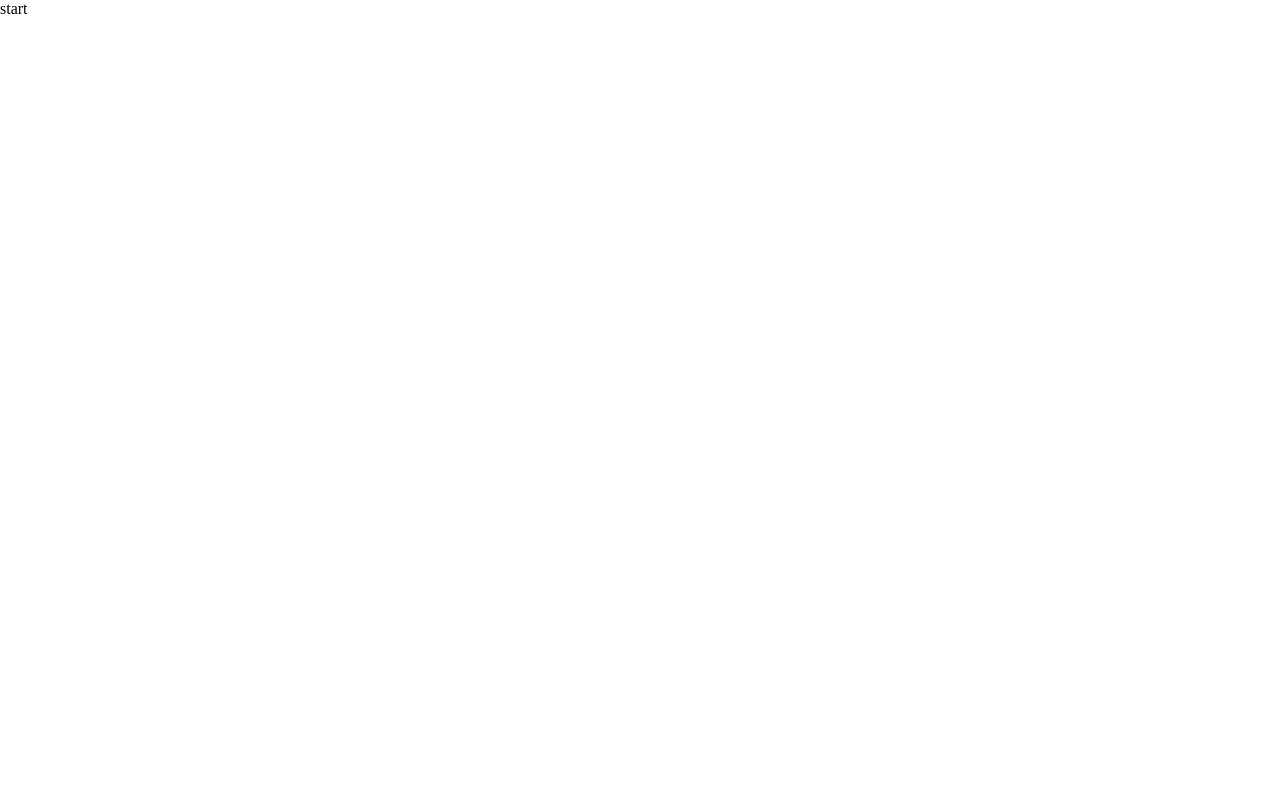
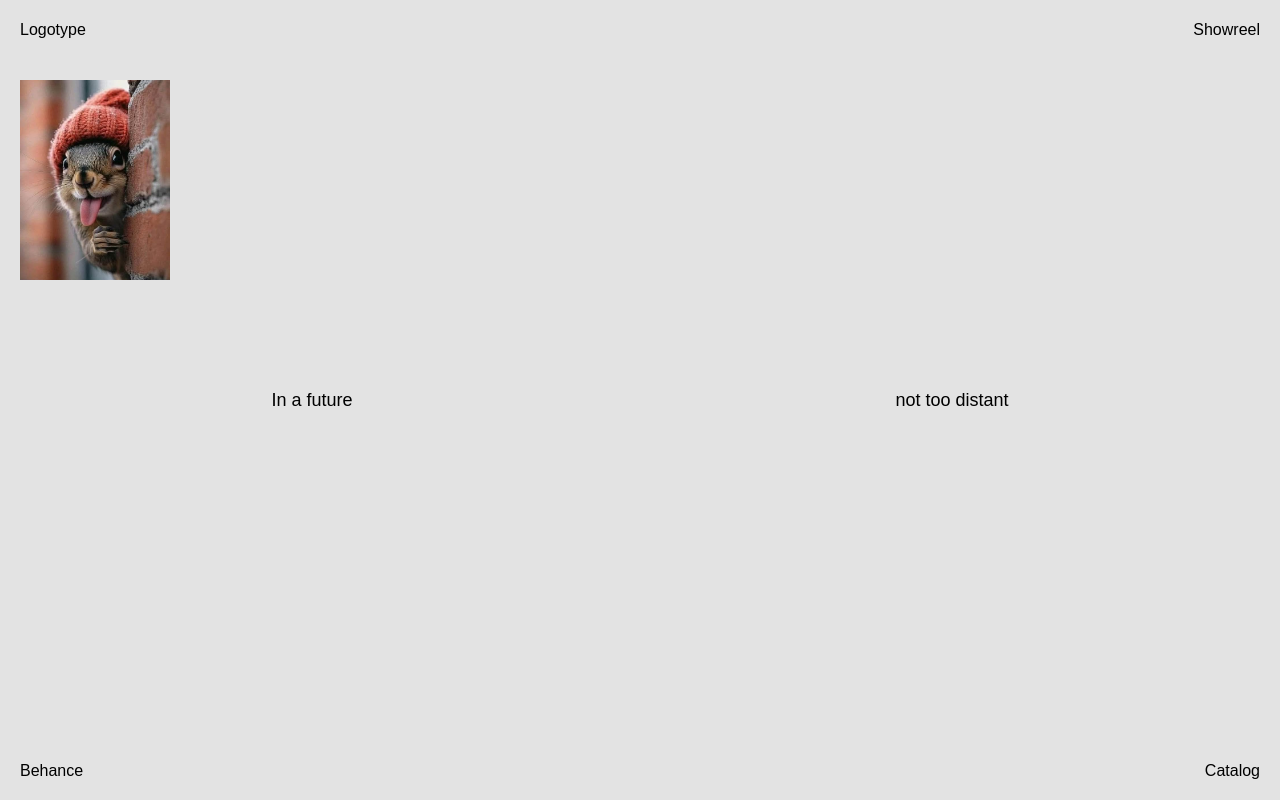
Before and after one commit to freetimezp/usefull-things-126-images-grid, a plain HTML site: page index.html in a window 1280 px wide. Drawn offline with nearby package versions, Linux system fonts and the light colour scheme.

Commit message:
02. usefull-things-126-imagees-grid. UI.

```diff
--- a/assets/css/style.css
+++ b/assets/css/style.css
@@ -9,3 +9,94 @@
 a {
     text-decoration: none;
 }
+
+html, body {
+    width: 100vw;
+    height: 100vh;
+    overflow: hidden;
+    font-family: Arial, Helvetica, sans-serif;
+    background: #e3e3e3;
+    color: #000;
+}
+
+a {
+    position: relative;
+    color: #000;
+}
+
+.nav {
+    width: 100%;
+    height: 60px;
+    display: flex;
+    justify-content: space-between;
+    align-items: center;
+    padding: 0 20px;
+}
+
+.footer {
+    position: absolute;
+    width: 100%;
+    bottom: 0;
+    left: 0;
+    display: flex;
+    align-items: center;
+    justify-content: space-between;
+    padding: 20px;
+}
+
+.header {
+    position: absolute;
+    width: 100%;
+    top: 50%;
+    transform: translateY(-50%);
+    display: flex;
+    justify-content: space-around;
+}
+
+.text {
+    position: relative;
+    width: max-content;
+    height: max-content;
+    padding: 10px;
+}
+
+.text p {
+    position: relative;
+    font-size: 18px;
+}
+
+.text-revealer {
+    position: absolute;
+    top: 0;
+    width: 100%;
+    height: 100%;
+}
+
+.text-revealer::after {
+    content: '';
+    position: absolute;
+    top: 40px;
+    width: 100%;
+    height: 100%;
+    background: #e3e3e3;
+}
+
+.gallery {
+    width: 100%;
+    height: calc(100vh - 60px);
+    position: relative;
+}
+
+.img {
+    width: 150px;
+    height: 200px;
+    overflow: hidden;
+    position: absolute;
+    margin: 20px;
+}
+
+.img img {
+    width: 100%;
+    height: 100%;
+    object-fit: cover;
+}
--- a/index.html
+++ b/index.html
@@ -10,8 +10,77 @@
 </head>
 
 <body>
-    start
+    <div class="container">
+        <div class="nav">
+            <a href="#">Logotype</a>
+            <a href="#">Showreel</a>
+        </div>
+        <div class="footer">
+            <a href="#">Behance</a>
+            <a href="#">Catalog</a>
+        </div>
+        <div class="header">
+            <div class="text">
+                <p>In a future</p>
+                <div class="text-revealer"></div>
+            </div>
+            <div class="text">
+                <p>not too distant</p>
+                <div class="text-revealer"></div>
+            </div>
+        </div>
 
+        <div class="gallery">
+            <div class="img">
+                <img src="./assets/images/item-1.jpg" alt="">
+            </div>
+            <div class="img">
+                <img src="./assets/images/item-2.jpg" alt="">
+            </div>
+            <div class="img">
+                <img src="./assets/images/item-3.jpg" alt="">
+            </div>
+            <div class="img">
+                <img src="./assets/images/item-4.jpg" alt="">
+            </div>
+            <div class="img">
+                <img src="./assets/images/item-5.jpg" alt="">
+            </div>
+            <div class="img">
+                <img src="./assets/images/item-6.jpg" alt="">
+            </div>
+            <div class="img">
+                <img src="./assets/images/item-7.jpg" alt="">
+            </div>
+            <div class="img">
+                <img src="./assets/images/item-8.jpg" alt="">
+            </div>
+            <div class="img">
+                <img src="./assets/images/item-9.jpg" alt="">
+            </div>
+            <div class="img">
+                <img src="./assets/images/item-10.jpg" alt="">
+            </div>
+            <div class="img">
+                <img src="./assets/images/item-11.jpg" alt="">
+            </div>
+            <div class="img">
+                <img src="./assets/images/item-12.jpg" alt="">
+            </div>
+            <div class="img">
+                <img src="./assets/images/item-13.jpg" alt="">
+            </div>
+            <div class="img">
+                <img src="./assets/images/item-14.jpg" alt="">
+            </div>
+        </div>
+    </div>
+
+
+
+
+
+    <script src="https://cdnjs.cloudflare.com/ajax/libs/gsap/3.12.7/gsap.min.js"></script>
     <script src="./assets/js/main.js"></script>
 </body>
 
```
Also changed, not shown: assets/images/item-1.jpg (added), assets/images/item-10.jpg (added), assets/images/item-11.jpg (added), assets/images/item-12.jpg (added), assets/images/item-13.jpg (added), assets/images/item-14.jpg (added), assets/images/item-2.jpg (added), assets/images/item-3.jpg (added), assets/images/item-4.jpg (added), assets/images/item-5.jpg (added), assets/images/item-6.jpg (added), assets/images/item-7.jpg (added), assets/images/item-8.jpg (added), assets/images/item-9.jpg (added).
